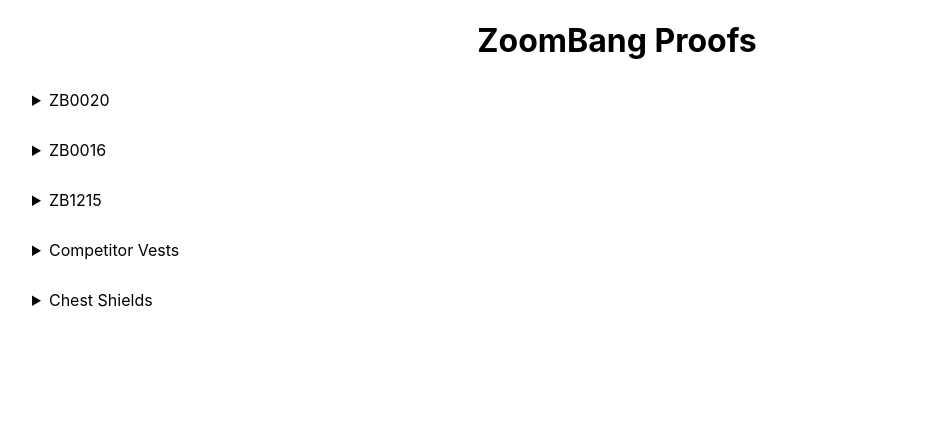
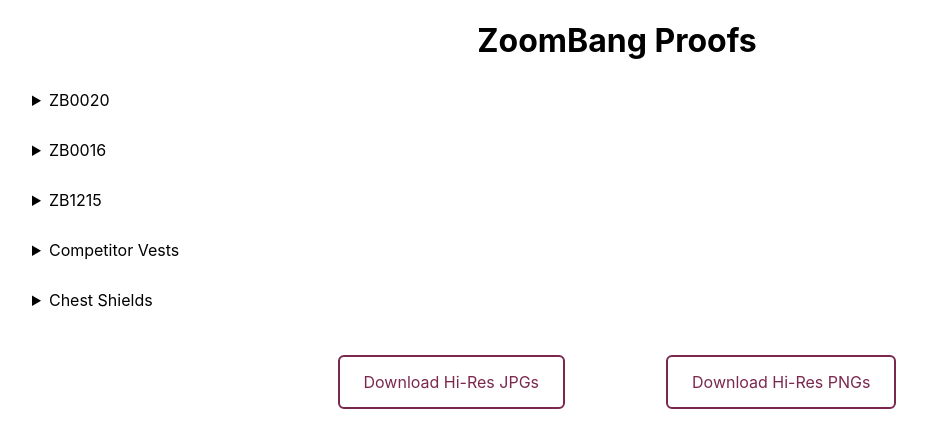
Before and after one commit to ClaytonDewey/zoombang-proof, a JavaScript app: page / in a window 1280 px wide. Shown: the top 448 px of the page, without its empty margins (23-950 px from the left). Built offline with nearby package versions, Linux system fonts and the light colour scheme; the HTML template or start-up script is replaced by a standard one.

Commit message:
Add hi-res images with download link

```diff
--- a/src/App.js
+++ b/src/App.js
@@ -24,6 +24,15 @@
             </details>
           );
         })}
+
+        <div className='btn-container'>
+          <a href='./downloads/hi-res-jpgs.zip' className='btn btn-primary'>
+            Download Hi-Res JPGs
+          </a>
+          <a href='./downloads/hi-res-pngs.zip' className='btn btn-primary'>
+            Download Hi-Res PNGs
+          </a>
+        </div>
       </main>
     </div>
   );
--- a/src/index.css
+++ b/src/index.css
@@ -1,3 +1,19 @@
+:root {
+  /* Colors */
+  /* Primary */
+  --clr-nutmeg: hsl(14, 45%, 36%);
+  --clr-brandy-red: hsl(332, 51%, 32%);
+
+  /* Neutral */
+  --clr-white: hsl(0, 0%, 100%);
+  --clr-snow: hsl(330, 100%, 98%);
+  --clr-eggshell: hsl(30, 54%, 90%);
+  --clr-white-coffee: hsl(30, 18%, 87%);
+  --clr-wenge-brown: hsl(30, 10%, 34%);
+  --clr-dark-charcoal: hsl(24, 5%, 18%);
+  --transition: all 0.25s ease-in-out;
+}
+
 body {
   margin: 0;
   font-family: -apple-system, BlinkMacSystemFont, 'Segoe UI', 'Roboto', 'Oxygen',
@@ -42,3 +58,57 @@
   margin: 15px 0;
   text-align: left;
 }
+
+.btn-container {
+  display: flex;
+  align-items: center;
+  justify-content: center;
+  max-width: 650px;
+  margin: 30px auto;
+  gap: 10px;
+}
+
+.btn {
+  display: inline-flex;
+  align-items: center;
+  justify-content: center;
+  gap: 10px;
+  padding-inline: 10px;
+  border: 2px solid transparent;
+  height: 50px;
+  font-size: 20px;
+  border-radius: 6px;
+  cursor: pointer;
+  transition: var(--transition);
+  text-decoration: none;
+}
+
+.btn-primary {
+  background: var(--clr-white);
+  color: var(--clr-brandy-red);
+  border-color: var(--clr-brandy-red);
+}
+
+.btn-secondary {
+  background: var(--clr-brandy-red);
+  border-color: var(--clr-brandy-red);
+  color: var(--clr-white);
+}
+
+.btn-primary:hover {
+  background: var(--clr-brandy-red);
+  color: var(--clr-white);
+}
+
+.btn-secondary:hover {
+  opacity: 0.75;
+}
+
+@media screen and (min-width: 64em) {
+  .btn {
+    width: auto;
+    margin: auto;
+    padding-inline: 24px;
+    font-size: 16px;
+  }
+}
```
Also changed, not shown: 1 other file (tests, documents, lock files or other folders).
